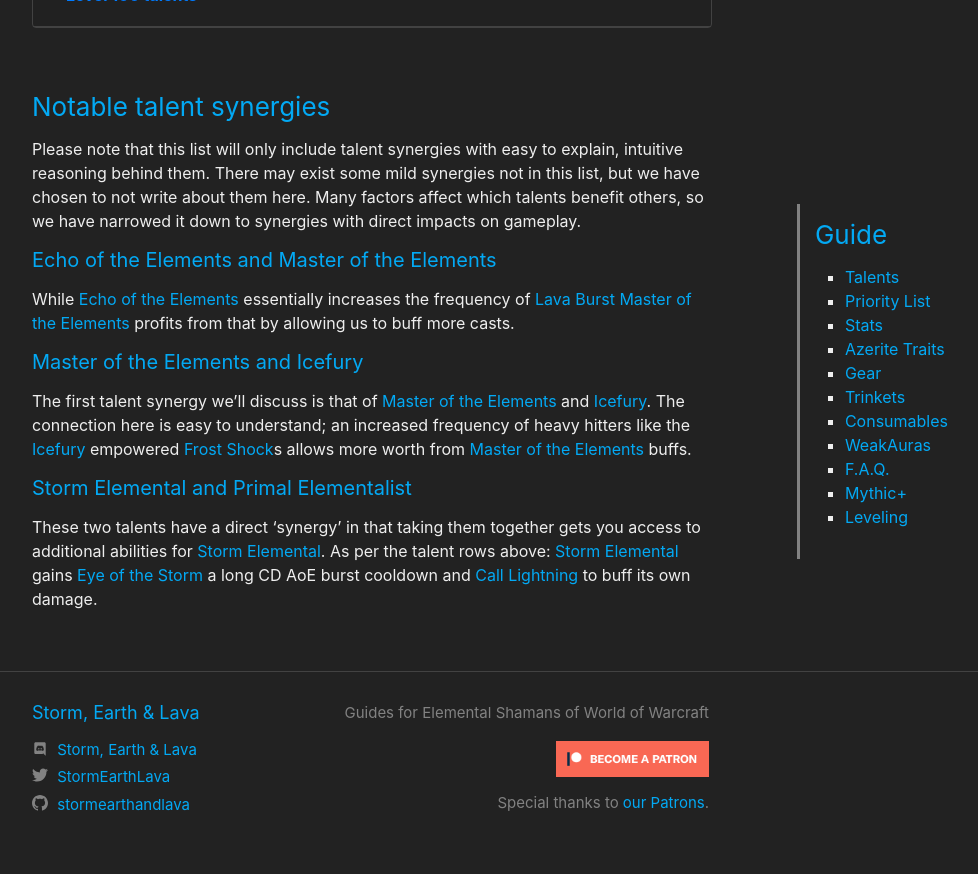
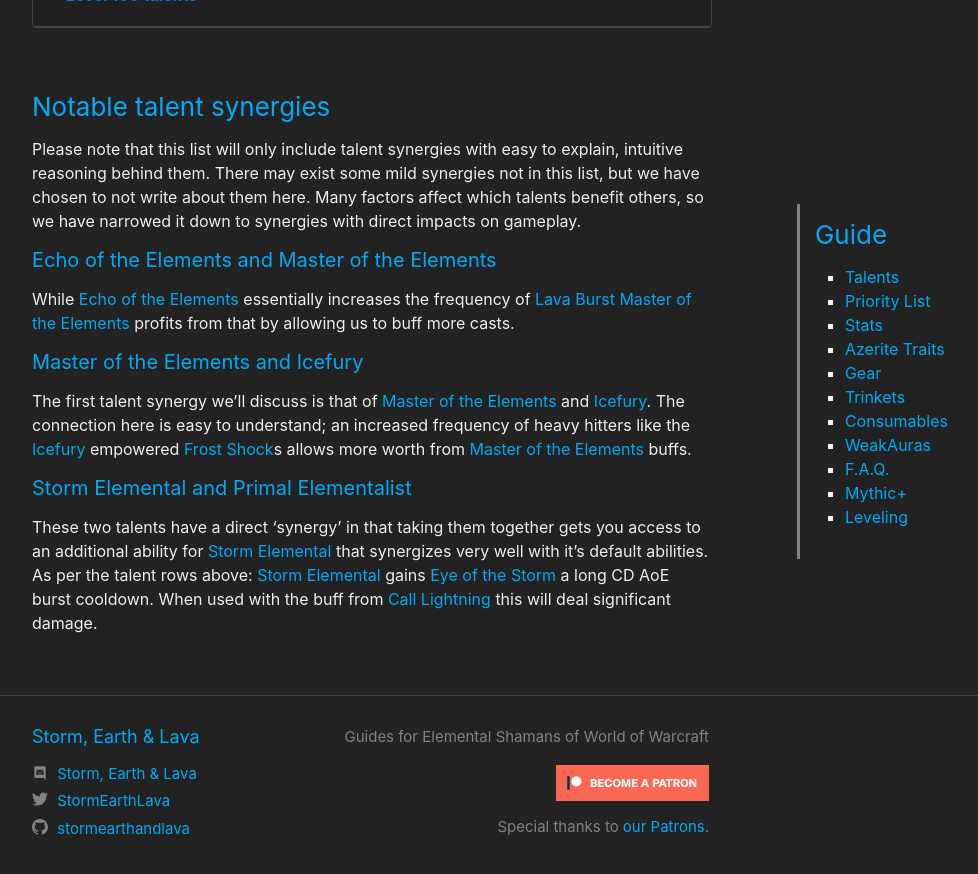
Before and after one commit to stormearthandlava/stormearthandlava.github.io, a Jekyll site: the page built from guide/general/talents.md, in a window 1280 px wide and 900 px high, scrolled down 2975 px. Shown: the top 874 px of the window, without its empty margins (268-1246 px from the left). Built offline with Jekyll 4.4.1, drawn with Linux system fonts in a browser that asks for light colours; a script that is not in the unit is left out; some of the changed text lies outside the part shown.

Commit message:
Update talents.md

```diff
--- a/guide/general/talents.md
+++ b/guide/general/talents.md
@@ -18,7 +18,7 @@
 
 **Special Mention** {{ site.data.talent.sop }} can depending on fight length surpass {{ site.data.talent.pe }} and {{ site.data.talent.if }}. The downside is: you need to figure out on the fly which effect of {{ site.data.talent.sop }} you actually need. Check out logs! Additionally, {{ site.data.talent.pe }} Is fairly close to {{ site.data.talent.if }} on single target, and is generally more powerful when multiple targets are present. We recommend inexperienced shamans use {{ site.data.talent.pe }} regardless, as {{ site.data.talent.if }} is significantly more complex.
 
-**Special Mention** The "Raid / Single Target" talent combination assumes you have access to two or more {{ site.data.azerite.igneous_potential }}. Which should be fairly easy in Battle for Dazar'Alor. Additionally, the Mythic+ section represents combinations with and without {{ site.data.azerite.igneous_potential }}. The talents listed first for each row favor the trait, the talents listed on the right are recommended if you do not have {{{ site.data.azerite.igneous_potential }}. Please view the mythic+ section of the website for more information regarding these selections!
+**Special Mention** The "Raid / Single Target" talent combination assumes you have access to two or more {{ site.data.azerite.igneous_potential }}. Which should be fairly easy in Battle for Dazar'Alor. Additionally, the Mythic+ section represents combinations with and without {{ site.data.azerite.igneous_potential }}. The talents listed first for each row favor the trait, the talents listed on the right are recommended if you do not have {{ site.data.azerite.igneous_potential }}. Please view the mythic+ section of the website for more information regarding these selections!
 
 There are other talent combinations that peform close to these or sometimes even better. So please make sure to sim your character if you suspect that something else is a better general choice.
 
@@ -158,8 +158,8 @@
                 <p markdown="1"> This changes your {{site.data.spell.fe}}, {{site.data.spell.ee}}, and {{site.data.talent.se}} into pets you can control instead of simple fire-and-forget guardians. The effects of {{site.data.talent.pe}} are listed for each elemental below:</p>
                 <ul>
                     <li>{{site.data.spell.fe}} - gains {{site.data.spell.immolate}} and {{site.data.spell.meteor}}; a DoT and AOE attack with short cooldowns.</li>
-                    <li>{{site.data.spell.ee}} - gains {{site.data.spell.harden_skin}}, a damage reduction cooldown that grants *both the Shaman and the {{site.data.spell.ee}} a 40% damage reduction buff for 10 seconds. Despite this being on a one minute cooldown, it is effectively a 5 minute cooldown as the {{site.data.spell.ee}} can only cast it once in its lifetime. Also gains {{site.data.spell.pulverize}}, a decent single target stun on a long CD -- usable twice in the {{ site.data.spell.ee }}'s lifetime. Lastly, gains {{site.data.spell.angered_earth}}, a toggleable AOE taunt. This will not cause the elemental to get aggro on bosses, but it will generally work on trash or enemies summoned by bosses. While this can be incredibly useful at times, beware of accidentally misplacing enemies during an encounter.</li>
-                    <li>{{site.data.talent.se}} - gains {{site.data.spell.eye_of_the_storm_damage}} a long CD AoE burst cooldown and {{site.data.spell.call_lightning}} to buff its own damage.</li>
+                    <li>{{site.data.spell.ee}} - gains {{site.data.spell.harden_skin}}, a damage reduction cooldown that grants both the Shaman and the {{site.data.spell.ee}} a 40% damage reduction buff for 10 seconds. Despite this being on a one minute cooldown, it is effectively a 5 minute cooldown as the {{site.data.spell.ee}} can only cast it once in its lifetime. Also gains {{site.data.spell.pulverize}}, a decent single target stun on a long CD -- usable twice in the {{ site.data.spell.ee }}'s lifetime. Lastly, gains {{site.data.spell.angered_earth}}, a toggleable AOE taunt. This will not cause the elemental to get aggro on bosses, but it will generally work on trash or enemies summoned by bosses. While this can be incredibly useful at times, beware of accidentally misplacing enemies during an encounter.</li>
+                    <li>{{site.data.talent.se}} - gains {{site.data.spell.eye_of_the_storm_damage}} a long CD AoE burst cooldown and will retain {{site.data.spell.call_lightning}} from its non primal form. {{site.data.spell.call_lightning}} does empower {{site.data.spell.eye_of_the_storm_damage}}, dealing significant damage.</li>
                 </ul>
                 <hr><br>
                 <h4>{{site.data.talent.if}} (IF)</h4>
@@ -209,4 +209,4 @@
 
 #### Storm Elemental and Primal Elementalist
 
-These two talents have a direct 'synergy' in that taking them together gets you access to additional abilities for {{site.data.talent.se}}. As per the talent rows above: {{site.data.talent.se}} gains {{site.data.spell.eye_of_the_storm_damage}} a long CD AoE burst cooldown and {{site.data.spell.call_lightning}} to buff its own damage.
+These two talents have a direct 'synergy' in that taking them together gets you access to an additional ability for {{site.data.talent.se}} that synergizes very well with it's default abilities. As per the talent rows above: {{site.data.talent.se}} gains {{site.data.spell.eye_of_the_storm_damage}} a long CD AoE burst cooldown. When used with the buff from {{site.data.spell.call_lightning}} this will deal significant damage.
```
